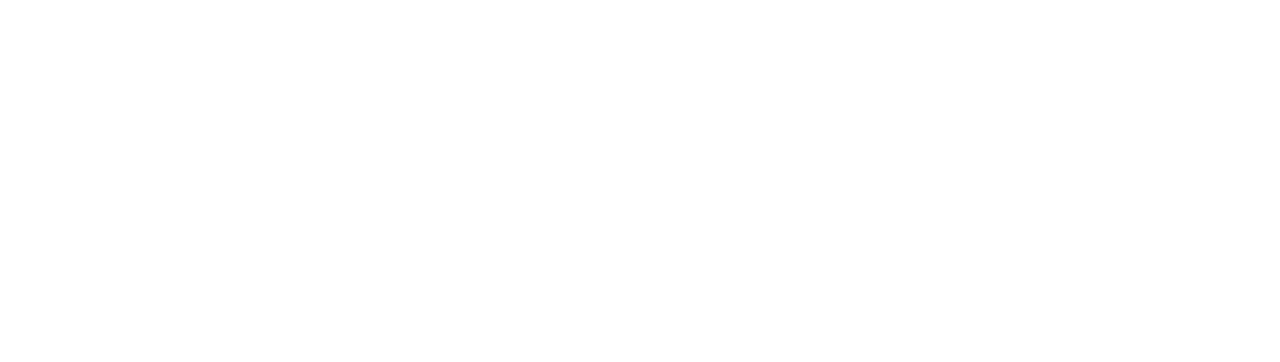
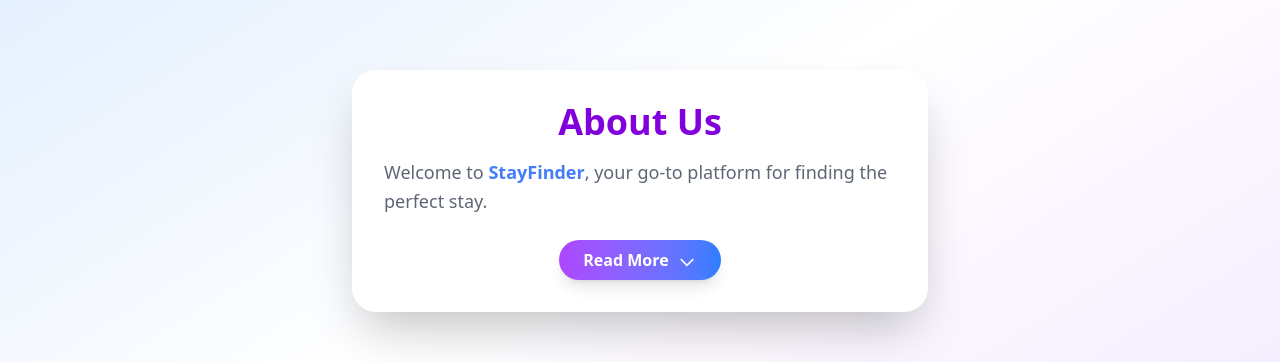
Before and after one commit to Ankit626517/StayFind, a React (Vite) app in the folder Frontend/: page / in a window 1280 px wide. Shown: the part 1002-1364 px from the top of the page. Before the commit the page ends 800 px from the top, so only its background shows below. Built offline with nearby package versions, Linux system fonts and the light colour scheme; no server answers.

Commit message:
add about page

```diff
--- /dev/null
+++ b/Frontend/src/components/About.jsx
@@ -0,0 +1,54 @@
+import React, { useState } from 'react';
+
+function About() {
+    const [showMore, setShowMore] = useState(false);
+
+    return (
+        <div className="flex flex-col items-center justify-center min-h-screen bg-gradient-to-br from-blue-100 via-white to-purple-100 px-4 py-12">
+            <div className="bg-white rounded-3xl shadow-2xl p-8 max-w-xl w-full transition-all duration-500 hover:scale-105">
+                <h1 className="text-4xl font-extrabold text-purple-700 mb-4 text-center animate-fade-in">
+                    About Us
+                </h1>
+                <p
+                    className={`text-gray-700 text-lg leading-relaxed transition-all duration-700 ${
+                        showMore ? 'max-h-96 opacity-100' : 'max-h-20 opacity-80'
+                    } overflow-hidden`}
+                >
+                    Welcome to <span className="text-blue-600 font-semibold">StayFinder</span>, your go-to platform for finding the perfect stay.
+                    <span
+                        className={`block transition-opacity duration-700 ${
+                            showMore ? 'opacity-100' : 'opacity-0 h-0'
+                        }`}
+                    >
+                        <br />
+                        <br />
+                        We offer a seamless experience to help you discover, compare, and book accommodations that suit your needs. Our mission is to make your travel planning easy and enjoyable.
+                    </span>
+                </p>
+                <div className="flex justify-center mt-6">
+                    <button
+                        className="relative px-6 py-2 bg-gradient-to-r from-purple-500 to-blue-500 text-white font-bold rounded-full shadow-lg hover:from-blue-500 hover:to-purple-500 focus:outline-none focus:ring-2 focus:ring-purple-400 transition-all duration-300 group"
+                        onClick={() => setShowMore(!showMore)}
+                    >
+                        <span className="inline-block transition-transform duration-300 group-hover:scale-110">
+                            {showMore ? 'Show Less' : 'Read More'}
+                        </span>
+                        <svg
+                            className={`inline-block ml-2 w-5 h-5 transform transition-transform duration-300 ${
+                                showMore ? 'rotate-180' : 'rotate-0'
+                            }`}
+                            fill="none"
+                            stroke="currentColor"
+                            strokeWidth="2"
+                            viewBox="0 0 24 24"
+                        >
+                            <path strokeLinecap="round" strokeLinejoin="round" d="M19 9l-7 7-7-7" />
+                        </svg>
+                    </button>
+                </div>
+            </div>
+        </div>
+    );
+}
+
+export default About;
--- a/Frontend/src/components/Navbar.jsx
+++ b/Frontend/src/components/Navbar.jsx
@@ -18,6 +18,7 @@
             <Home className="text-rose-500 h-6 w-6" />
             <span className="font-semibold text-lg text-gray-800 tracking-wide">StayFinder</span>
           </Link>
+
 
           {/* Desktop menu */}
           <div className="hidden md:flex items-center gap-6">
--- a/Frontend/src/pages/Home.jsx
+++ b/Frontend/src/pages/Home.jsx
@@ -1,6 +1,7 @@
 import React from 'react'
 import HotelList from './HotelList'
 import Hero from './Hero'
+import About from '../components/About'
 
 function Home() {
   return (
@@ -8,7 +9,10 @@
       {/* Hero Section */}
       <Hero />
 
-        {/* Background Image */}
+      {/* About Section */}
+      <About />
+
+      {/* Background Image */}
       <HotelList />
 
     </>
```
